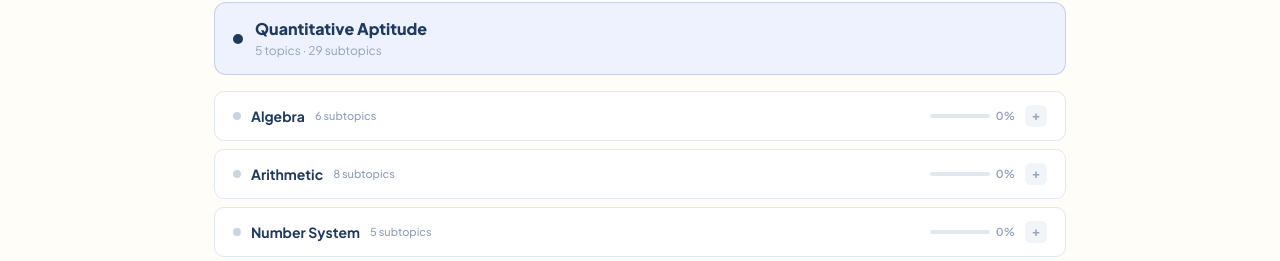
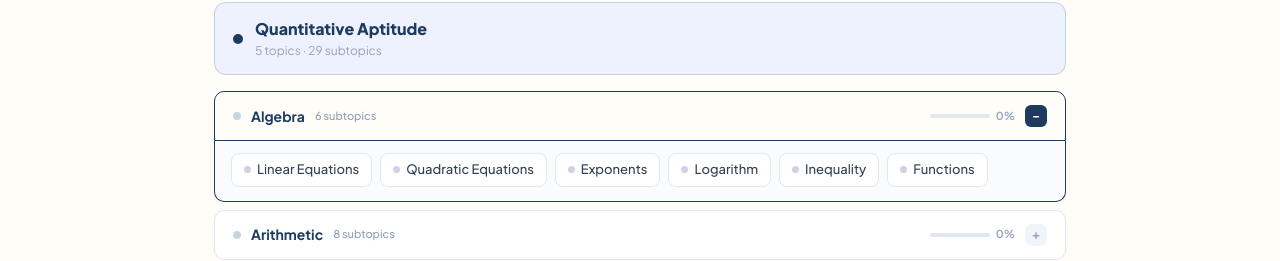
Before and after one commit to singhalvivek/catmap-web, a Next.js app: page /cat-prep in a window 1280 px wide. Shown: the part 560-821 px from the top of the page. Built offline with nearby package versions, Linux system fonts and the light colour scheme; no server answers.

Commit message:
open roadmap

```diff
--- a/src/app/cat-prep/components/RoadmapContent.tsx
+++ b/src/app/cat-prep/components/RoadmapContent.tsx
@@ -19,6 +19,7 @@ import DailyChallengeCard from "./DailyChallengeCard";
 import ContinueLearning from "./ContinueLearning";
 import DetailsPanel from "./details/DetailsPanel";
 import { useProgressContext } from "../lib/ProgressContext";
+import { useTopicExpandState } from "../lib/useTopicExpandState";
 
 export default function RoadmapContent({
   subjects,
@@ -36,6 +37,7 @@ export default function RoadmapContent({
   const [openFaq, setOpenFaq] = useState<number | null>(null);
 
   const { progress, isLoggedIn } = useProgressContext();
+  const { isOpen, toggle } = useTopicExpandState(subjects);
   const landedFired = useRef(false);
 
   useEffect(() => {
@@ -188,6 +190,8 @@ export default function RoadmapContent({
                 <TopicRow
                   key={topic.id}
                   topic={topic}
+                  isOpen={isOpen(topic.id)}
+                  onToggle={() => toggle(topic.id)}
                   onSelectNode={(node) => {
                     setSelected(node);
                     trackEvent("subtopic_clicked", {
--- a/src/app/cat-prep/components/TopicRow.tsx
+++ b/src/app/cat-prep/components/TopicRow.tsx
@@ -1,7 +1,6 @@
 // TopicRow — accordion row for a TOPIC node; expands to show subtopic chips
 "use client";
 
-import { useState } from "react";
 import { Node } from "../models/node";
 import { ProgressStatus } from "../models/progress";
 import SubtopicChip from "./SubtopicChip";
@@ -13,14 +12,17 @@ export default function TopicRow({
   selectedId,
   progress,
   accentColor,
+  isOpen,
+  onToggle,
 }: {
   topic: Node;
   onSelectNode: (node: Node) => void;
   selectedId: number | null;
   progress: Record<number, ProgressStatus>;
   accentColor: string;
+  isOpen: boolean;
+  onToggle: () => void;
 }) {
-  const [open, setOpen] = useState(false);
   const subtopics = (topic.children ?? []).slice().sort((a, b) => a.order_index - b.order_index);
 
   const done = subtopics.filter(
@@ -35,20 +37,19 @@ export default function TopicRow({
     <div style={{ marginBottom: 8 }}>
       <button
         onClick={() => {
-          const opening = !open;
-          setOpen(opening);
-          if (opening) trackEvent("topic_expanded", { topic_id: String(topic.id), topic_name: topic.title });
+          if (!isOpen) trackEvent("topic_expanded", { topic_id: String(topic.id), topic_name: topic.title });
+          onToggle();
         }}
-        aria-expanded={open}
+        aria-expanded={isOpen}
         style={{
           width: "100%",
           display: "flex",
           alignItems: "center",
           justifyContent: "space-between",
           padding: "13px 18px",
-          borderRadius: open ? "10px 10px 0 0" : 10,
-          border: `1.5px solid ${open ? accentColor : "#E2E8F0"}`,
-          background: open ? "#FFFDF8" : "#fff",
+          borderRadius: isOpen ? "10px 10px 0 0" : 10,
+          border: `1.5px solid ${isOpen ? accentColor : "#E2E8F0"}`,
+          background: isOpen ? "#FFFDF8" : "#fff",
           cursor: "pointer",
           fontFamily: "inherit",
           transition: "all 0.18s",
@@ -108,18 +109,18 @@ export default function TopicRow({
               width: 22,
               height: 22,
               borderRadius: 6,
-              background: open ? accentColor : "#F1F5F9",
+              background: isOpen ? accentColor : "#F1F5F9",
               display: "flex",
               alignItems: "center",
               justifyContent: "center",
-              color: open ? "#fff" : "#94A3B8",
+              color: isOpen ? "#fff" : "#94A3B8",
               fontSize: 13,
               fontWeight: 700,
               transition: "all 0.18s",
               flexShrink: 0,
             }}
           >
-            {open ? "−" : "+"}
+            {isOpen ? "−" : "+"}
           </div>
         </div>
       </button>
@@ -127,7 +128,7 @@ export default function TopicRow({
       {/* Subtopics panel */}
       <div
         style={{
-          maxHeight: open ? 400 : 0,
+          maxHeight: isOpen ? 400 : 0,
           overflow: "hidden",
           transition: "max-height 0.3s cubic-bezier(0.4,0,0.2,1)",
         }}
--- /dev/null
+++ b/src/app/cat-prep/lib/useTopicExpandState.ts
@@ -0,0 +1,70 @@
+// useTopicExpandState — tracks which topic rows are open; defaults first topic per subject to open; persists user overrides to localStorage
+import { useCallback, useEffect, useMemo, useState } from "react";
+import { Node } from "../models/node";
+
+const LS_KEY = "sn:topic_expand:v2";
+
+function firstTopicIds(subjects: Node[]): Set<number> {
+  const ids = new Set<number>();
+  for (const subject of subjects) {
+    const first = (subject.children ?? [])
+      .slice()
+      .sort((a, b) => a.order_index - b.order_index)[0];
+    if (first) ids.add(first.id);
+  }
+  return ids;
+}
+
+function loadUserSet(): Record<number, boolean> | null {
+  try {
+    const raw = localStorage.getItem(LS_KEY);
+    if (!raw) return null;
+    const parsed = JSON.parse(raw) as Record<string, boolean>;
+    return Object.fromEntries(
+      Object.entries(parsed).map(([k, v]) => [Number(k), v])
+    );
+  } catch {
+    return null;
+  }
+}
+
+function saveUserSet(userSet: Record<number, boolean>) {
+  try {
+    localStorage.setItem(LS_KEY, JSON.stringify(userSet));
+  } catch {}
+}
+
+export function useTopicExpandState(subjects: Node[]) {
+  const defaultOpen = useMemo(() => firstTopicIds(subjects), [subjects]);
+
+  // Only stores topics the user has explicitly toggled; everything else falls back to defaultOpen
+  const [userSet, setUserSet] = useState<Record<number, boolean>>({});
+
+  useEffect(() => {
+    const stored = loadUserSet();
+    if (stored) setUserSet(stored);
+  }, []);
+
+  const isOpen = useCallback(
+    (topicId: number) => {
+      if (topicId in userSet) return userSet[topicId];
+      return defaultOpen.has(topicId);
+    },
+    [userSet, defaultOpen]
+  );
+
+  const toggle = useCallback(
+    (topicId: number) => {
+      setUserSet((prev) => {
+        const currentlyOpen =
+          topicId in prev ? prev[topicId] : defaultOpen.has(topicId);
+        const next = { ...prev, [topicId]: !currentlyOpen };
+        saveUserSet(next);
+        return next;
+      });
+    },
+    [defaultOpen]
+  );
+
+  return { isOpen, toggle };
+}
```
